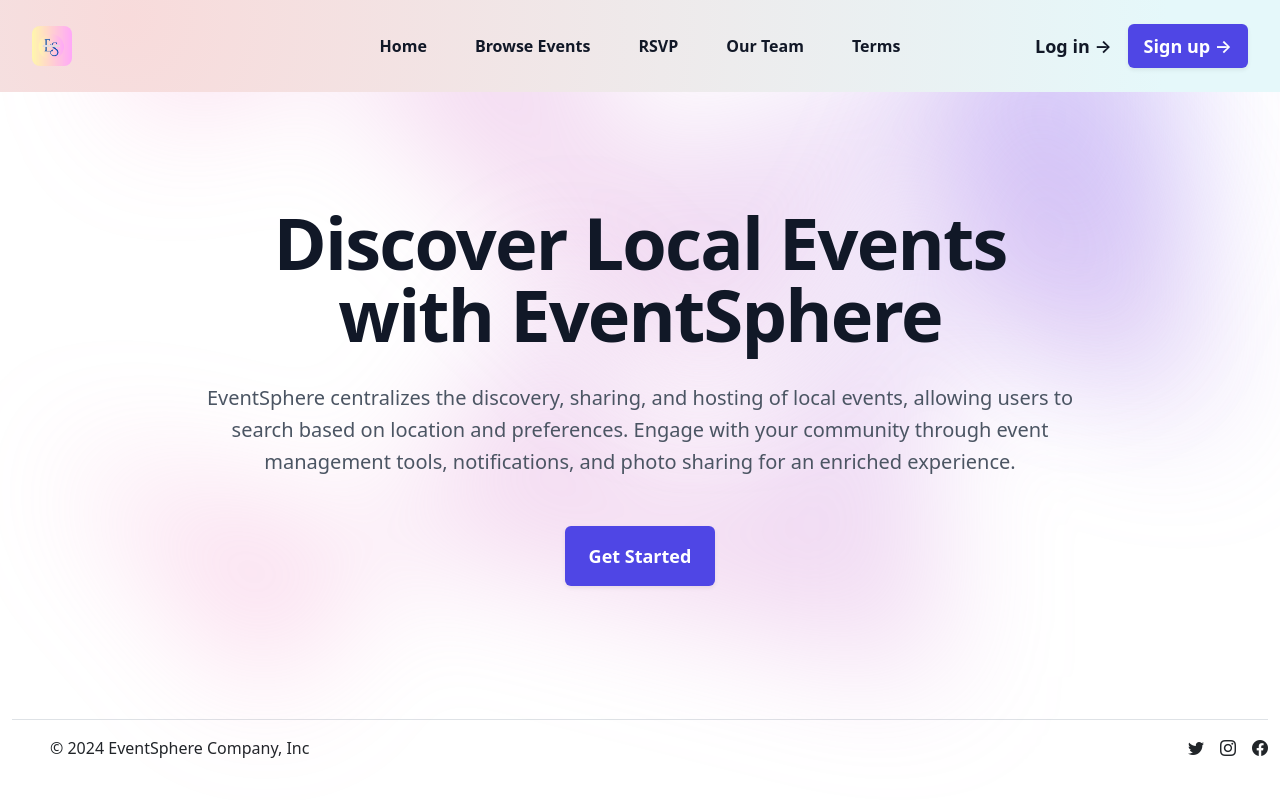
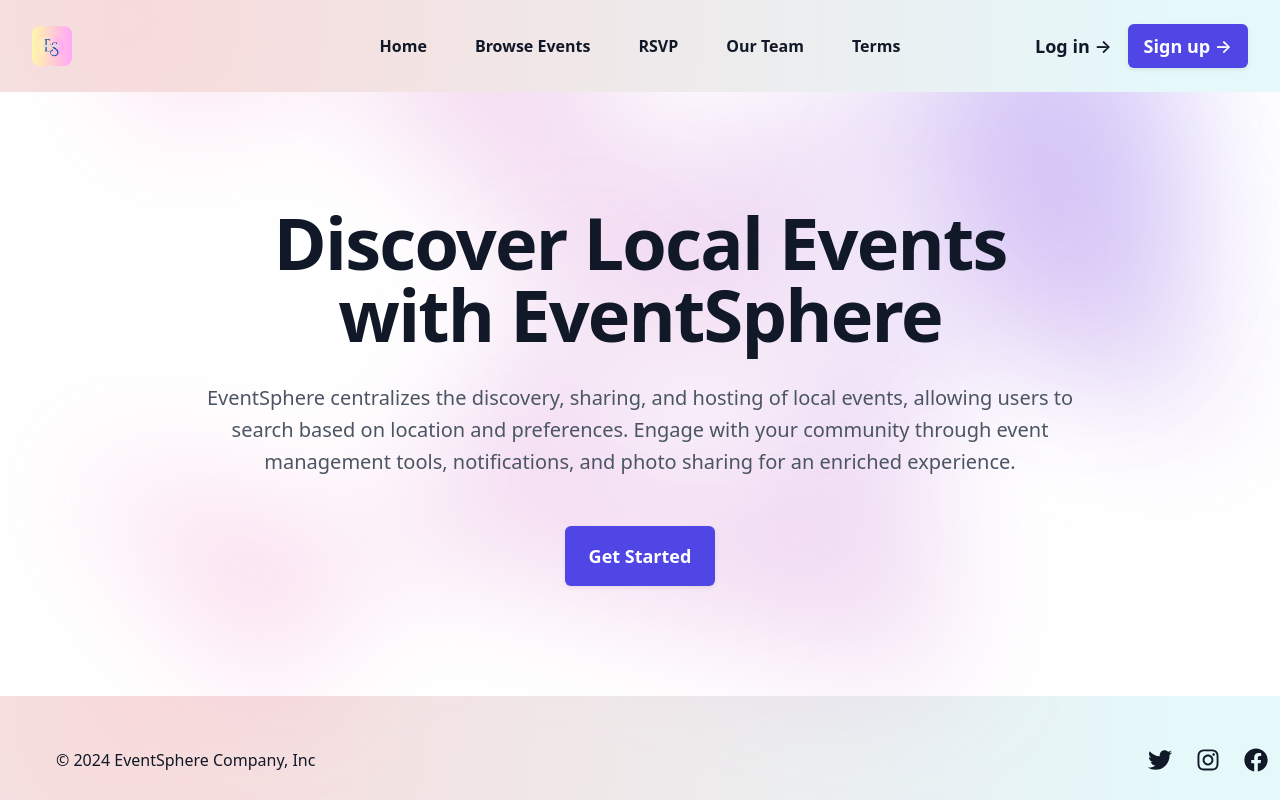
Before and after one commit to a-ziz-7/EventSphere, a React (Vite) app: page / in a window 1280 px wide. Built offline with nearby package versions, Linux system fonts and the light colour scheme.

Commit message:
fixed the footer and converted it to tailwind

```diff
--- a/src/components/Footer.jsx
+++ b/src/components/Footer.jsx
@@ -1,36 +1,38 @@
+import { FaTwitter, FaInstagram, FaFacebook } from "react-icons/fa";
+
 function Footer() {
   return (
-    <section id="footer navbar-gradient">
-      <div className="container">
-        <footer className="d-flex flex-wrap justify-content-between align-items-center py-3 my-4 border-top">
-          <div className="col-md-4 d-flex align-items-center footer-style">
-            <a
-              href="/"
-              className="mb-3 me-2 mb-md-0 text-body-secondary text-decoration-none lh-1"
-            >
-              <svg className="bi" width="30" height="24">
+    <section
+      id="footer"
+      className="bg-gradient-to-r navbar-footer-gradient mb-0 pb-0"
+    >
+      <div className="container mx-auto mt-4">
+        <footer className="flex flex-wrap justify-between items-center py-6 my-0">
+          <div className="flex items-center">
+            <a href="/" className="text-white text-lg mr-3">
+              <svg className="w-8 h-8">
                 <use xlinkHref="#bootstrap"></use>
               </svg>
             </a>
-            <span className="mb-3 mb-md-0 ">
+            <span className="text-gray-900">
               © 2024 EventSphere Company, Inc
             </span>
           </div>
 
-          <ul className="nav col-md-4 justify-content-end list-unstyled d-flex">
-            <li className="ms-3">
-              <a href="#">
-                <i className="bi bi-twitter"></i>
+          <ul className="flex space-x-6">
+            <li>
+              <a href="#" className="text-gray-900">
+                <FaTwitter size={24} />
               </a>
             </li>
-            <li className="ms-3">
-              <a href="#">
-                <i className="bi bi-instagram"></i>
+            <li>
+              <a href="#" className="text-gray-900">
+                <FaInstagram size={24} />
               </a>
             </li>
-            <li className="ms-3">
-              <a href="#">
-                <i className="bi bi-facebook"></i>
+            <li>
+              <a href="#" className="text-gray-900">
+                <FaFacebook size={24} />
               </a>
             </li>
           </ul>
@@ -39,4 +41,5 @@ function Footer() {
     </section>
   );
 }
+
 export default Footer;
--- a/src/components/OurTeam.jsx
+++ b/src/components/OurTeam.jsx
@@ -2,6 +2,7 @@
 import React from "react";
 import Navbar from "./Navbar";
 import { FaGithub, FaLinkedin } from "react-icons/fa";
+import Footer from "./Footer";
 
 function OurTeam() {
   // This array contains data for each team member, feel free to change or add anything
```
